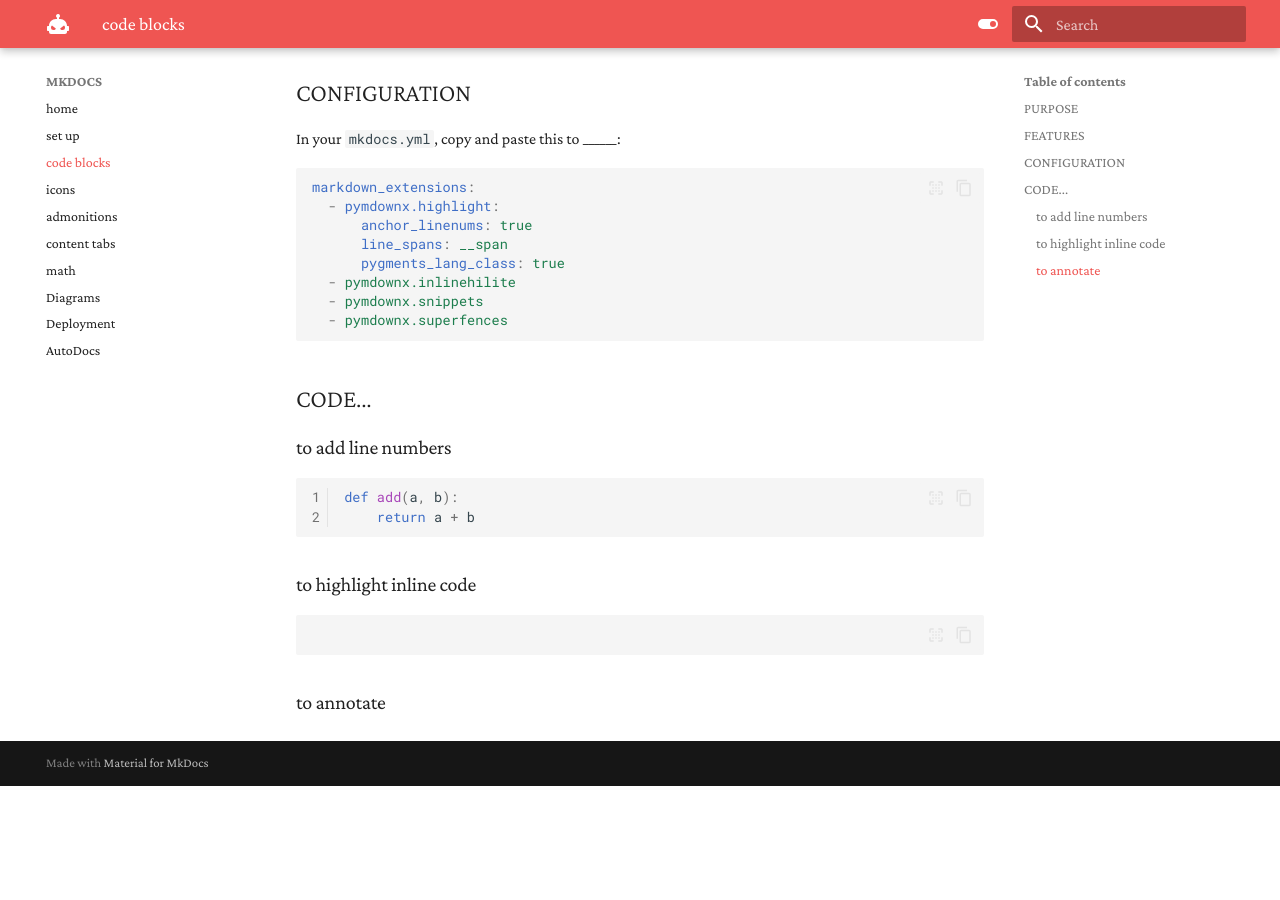
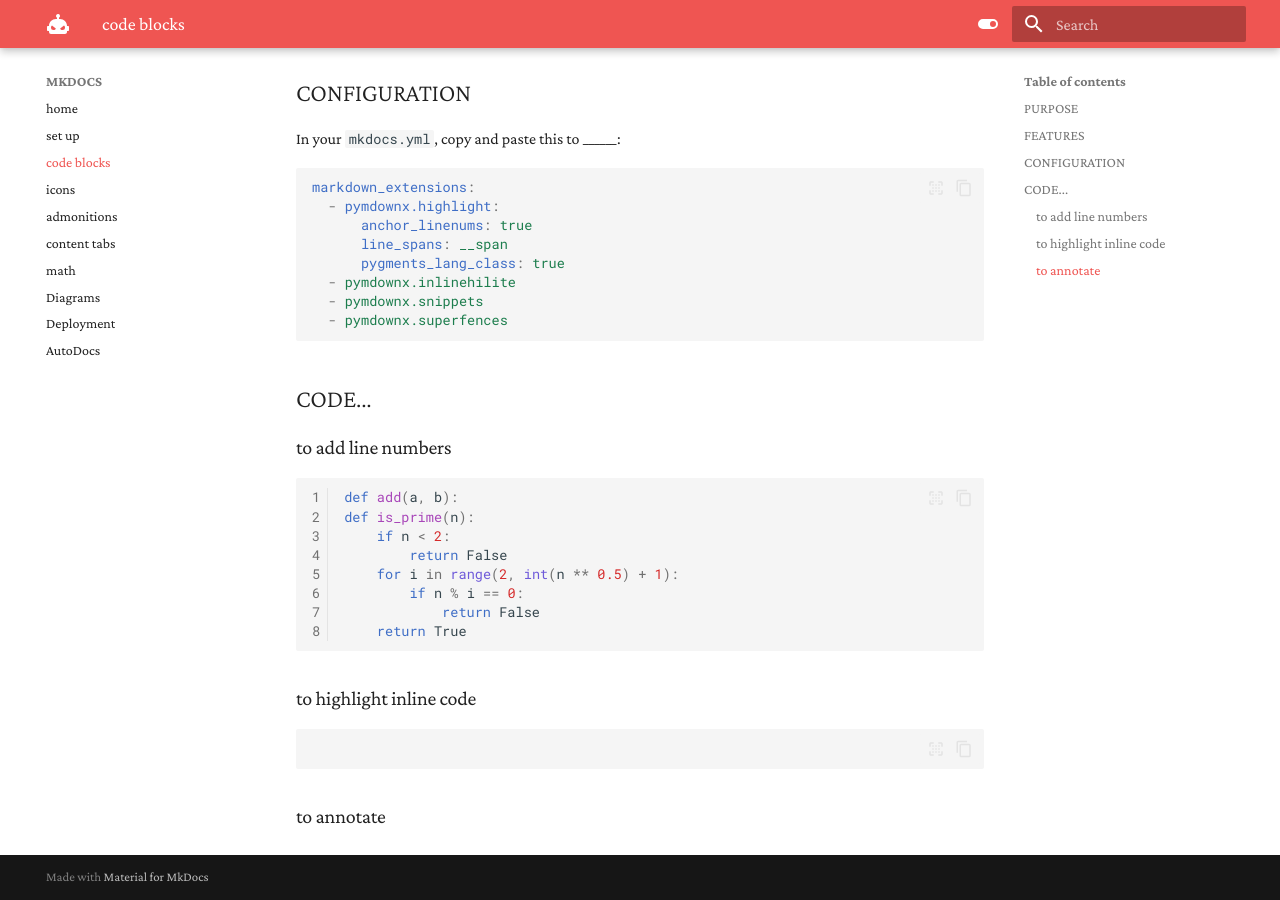
Before and after one commit to AllergicAlligator/PyConTW2025, an MkDocs documentation site: the page built from docs/codeblocks.md, in a window 1280 px wide and 900 px high, scrolled down 708 px. Built offline with MkDocs 1.6.1 and Material for MkDocs 9.7.7, drawn with Linux system fonts in a browser that asks for light colours; before the commit the page ends 1494 px from its top, so only the background shows below that.

Commit message:
Upload files

````diff
--- a/docs/codeblocks.md
+++ b/docs/codeblocks.md
@@ -46,7 +46,13 @@ markdown_extensions:
 
 ```py linenums="1"
 def add(a, b):
-    return a + b
+def is_prime(n):
+    if n < 2:
+        return False
+    for i in range(2, int(n ** 0.5) + 1):
+        if n % i == 0:
+            return False
+    return True
 ```
 
 
````
Also changed, not shown: 1 other file.
